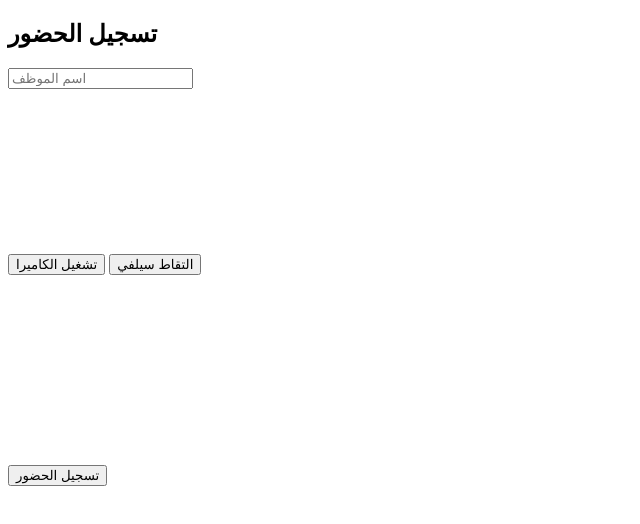
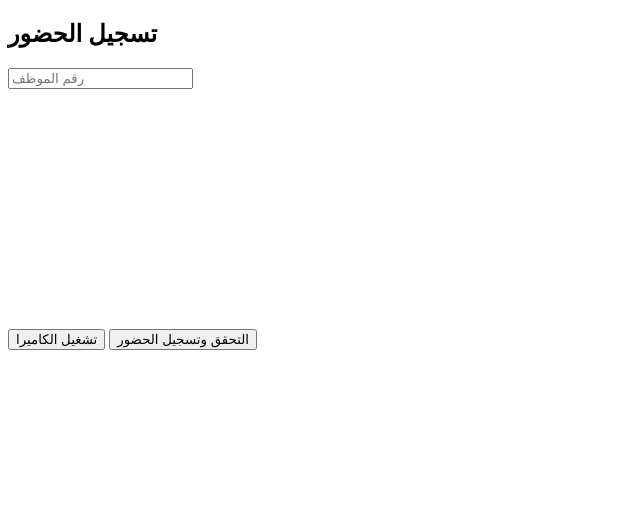
Before and after one commit to ayhamabozed25-spec/AttendanceSys, a plain HTML site: page index.html in a window 1280 px wide. Shown: the whole page, without its empty margins (0-640 px from the left). Drawn offline with Linux system fonts and the light colour scheme.

Commit message:
Update index.html

```diff
--- a/index.html
+++ b/index.html
@@ -2,32 +2,28 @@
 <html>
 
 <head>
-<title>Attendance</title>
+
+<title>Attendance System</title>
+
+<script defer src="https://cdn.jsdelivr.net/npm/face-api.js"></script>
+
 </head>
 
 <body>
 
 <h2>تسجيل الحضور</h2>
 
-<input id="name" placeholder="اسم الموظف">
+<input id="empId" placeholder="رقم الموظف">
 
 <br><br>
 
-<video id="video" width="250" autoplay></video>
+<video id="video" width="250" height="200" autoplay></video>
 
 <br><br>
 
 <button onclick="startCamera()">تشغيل الكاميرا</button>
 
-<button onclick="takePhoto()">التقاط سيلفي</button>
-
-<br><br>
-
-<canvas id="canvas" width="250"></canvas>
-
-<br><br>
-
-<button onclick="getLocation()">تسجيل الحضور</button>
+<button onclick="verify()">التحقق وتسجيل الحضور</button>
 
 <p id="result"></p>
 
```
